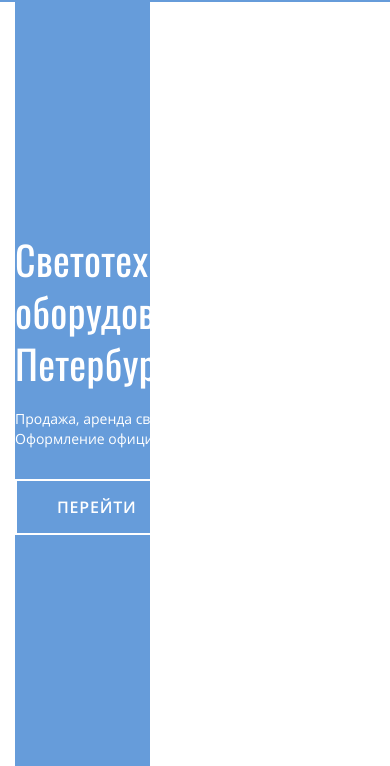
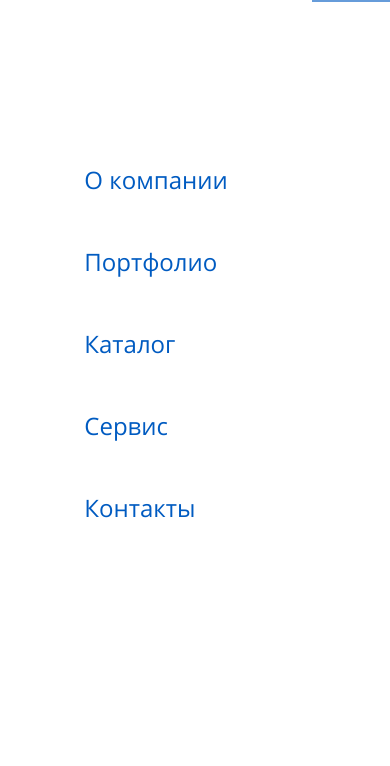
Before and after one commit to shock-dev/Trans-light, a website: page app/index.html in a window 390 px wide. Both pictures are taken after a click on the element 350 px from the left and 40 px from the top of the page. Shown: the part 78-844 px from the top of the page. Drawn offline with nearby package versions, Linux system fonts and the light colour scheme.

Commit message:
mobile menu

```diff
--- a/app/index.html
+++ b/app/index.html
@@ -44,6 +44,28 @@
       </div>
     </div>
   </header>
+
+  <div class="mobile-menu">
+    <nav class="mobile-menu__nav">
+      <ul class="mobile-menu__list">
+        <li class="mobile-menu__item">
+          <a class="mobile-menu__link" href="#">О компании</a>
+        </li>
+        <li class="mobile-menu__item">
+          <a class="mobile-menu__link" href="#">Портфолио</a>
+        </li>
+        <li class="mobile-menu__item">
+          <a class="mobile-menu__link" href="#">Каталог</a>
+        </li>
+        <li class="mobile-menu__item">
+          <a class="mobile-menu__link" href="#">Сервис</a>
+        </li>
+        <li class="mobile-menu__item">
+          <a class="mobile-menu__link" href="#">Контакты</a>
+        </li>
+      </ul>
+    </nav>
+  </div>
 
   <main class="page">
 
--- a/app/js/main.js
+++ b/app/js/main.js
@@ -45,5 +45,9 @@ $(function(){
         $($(this).attr('href')).addClass('active')
     })
 
+    $('.burger').on('click', function () {
+        $('.mobile-menu').addClass('active')
+    })
+
 
 });
--- a/app/scss/_global.scss
+++ b/app/scss/_global.scss
@@ -130,3 +130,45 @@ img {
   }
 
 }
+
+.mobile-menu {
+  display: none;
+  position: fixed;
+  left: 0;
+  top: 0;
+  background-color: $white-color;
+  width: 80%;
+  height: 100vh;
+  max-width: 400px;
+  z-index: 20;
+  padding: 15px;
+  transform: translateX(-100%);
+  transition: transform .3s;
+
+  &.active {
+    transform: translateX(0);
+  }
+}
+
+.mobile-menu__nav {
+  display: flex;
+  justify-content: center;
+  align-items: center;
+  height: 100%;
+}
+
+.mobile-menu__list {
+  display: flex;
+  flex-direction: column;
+}
+
+.mobile-menu__item:not(:last-child) {
+  margin-bottom: 20px;
+}
+
+.mobile-menu__link {
+  display: block;
+  padding: 20px 20px;
+  font-size: 24px;
+  color: $accent-color;
+}
--- a/app/scss/_media.scss
+++ b/app/scss/_media.scss
@@ -134,6 +134,12 @@
   .burger {
     display: flex;
   }
+
+  .mobile-menu {
+    display: block;
+  }
+
+
 
 }
 
```
Also changed, not shown: app/css/style.min.css.
